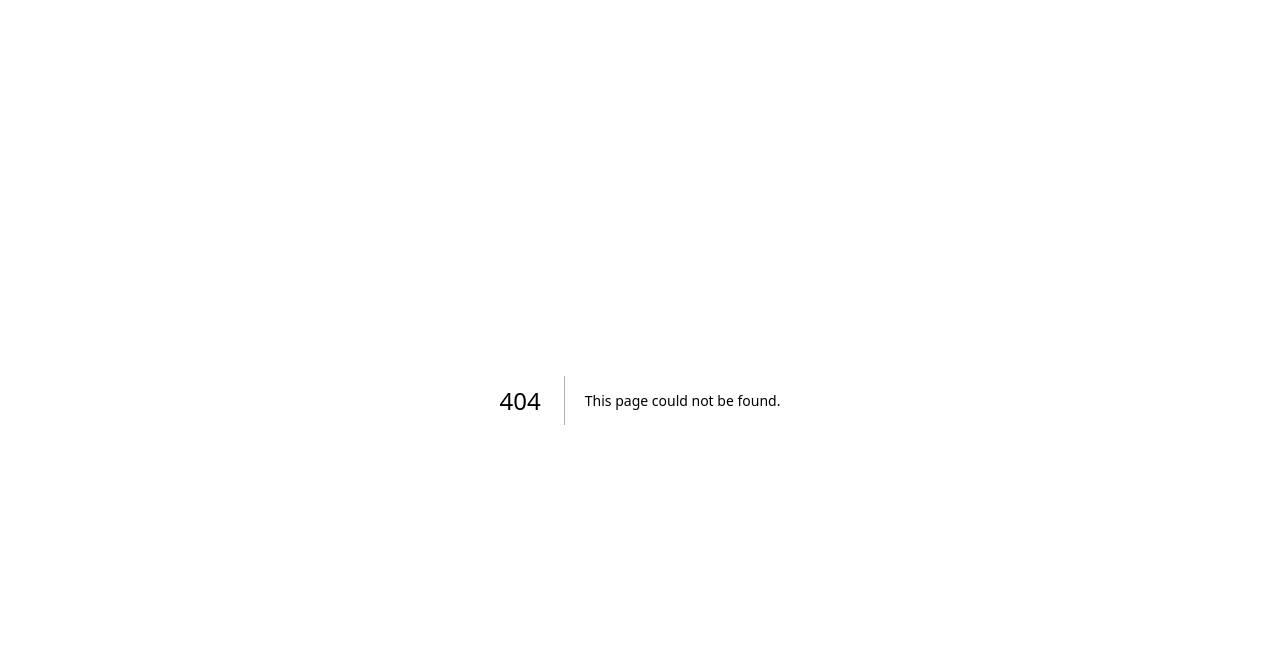
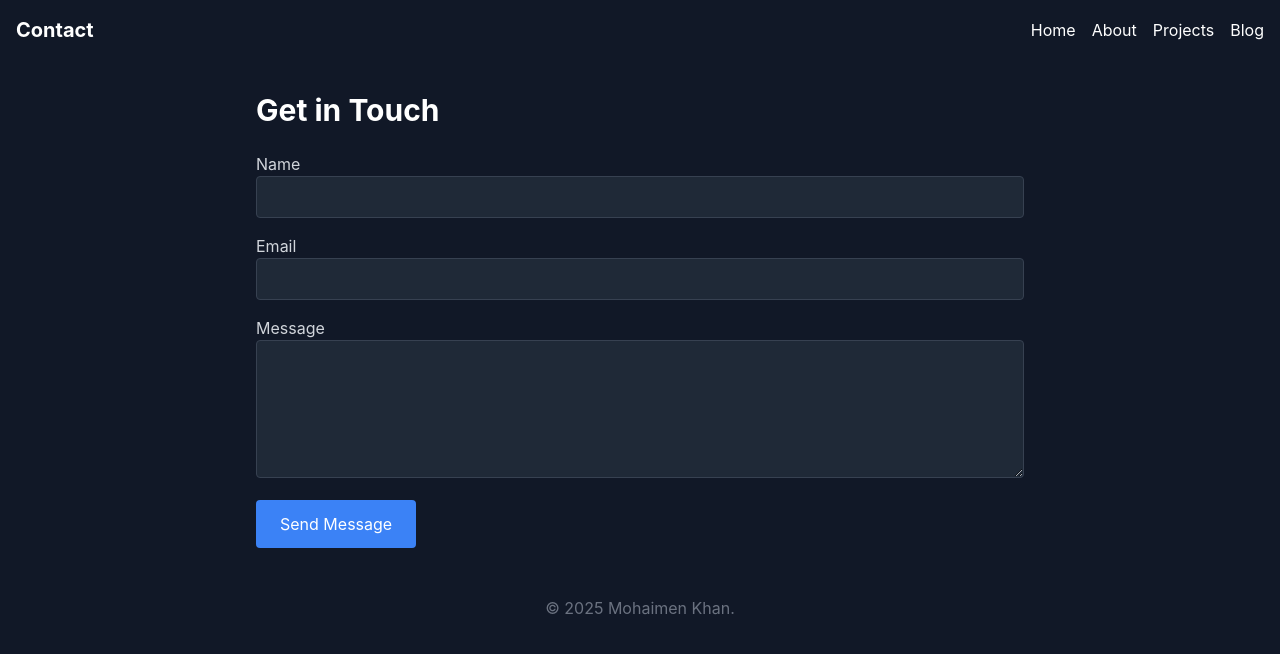
Before and after one commit to mohaimenhasan/mohaimenkhan-website, a Next.js app: page /portfolio/contact in a window 1280 px wide. Before the commit this address had no page. Shown: the top 654 px of the page. Built offline with nearby package versions, Linux system fonts and the light colour scheme.

Commit message:
refactor: update Tailwind CSS configuration, enhance navigation links, and improve blog RSS feed error handling

```diff
--- a/next.config.js
+++ b/next.config.js
@@ -1,8 +1,9 @@
 /** @type {import('next').NextConfig} */
 const nextConfig = {
-    // Uncomment and set the basePath if deploying from a sub-path (e.g., GitHub Pages repo)
-    // basePath: '/mohaimenkhan-website',
+    // For GitHub Pages deployment
+    basePath: '/portfolio',
     trailingSlash: true,
+    output: 'export',
     images: {
       unoptimized: true
     }
--- a/pages/about.js
+++ b/pages/about.js
@@ -8,10 +8,10 @@ export default function About() {
         <h1 className="text-xl font-bold">About Me</h1>
         <nav>
           <ul className="flex space-x-4">
-            <li><Link href="/">Home</Link></li>
-            <li><Link href="/projects">Projects</Link></li>
-            <li><Link href="/blog">Blog</Link></li>
-            <li><Link href="/contact">Contact</Link></li>
+            <li><Link href="/" className="hover:text-blue-400">Home</Link></li>
+            <li><Link href="/projects" className="hover:text-blue-400">Projects</Link></li>
+            <li><Link href="/blog" className="hover:text-blue-400">Blog</Link></li>
+            <li><Link href="/contact" className="hover:text-blue-400">Contact</Link></li>
           </ul>
         </nav>
       </header>
--- a/pages/blog.js
+++ b/pages/blog.js
@@ -3,6 +3,7 @@ import { motion } from 'framer-motion'
 import Parser from 'rss-parser'
 
 export async function getStaticProps() {
+  try {
     const parser = new Parser();
     const feed = await parser.parseURL('https://mohaimenkhan.substack.com/feed');
     // Limit to the latest 5 posts
@@ -14,9 +15,14 @@ export async function getStaticProps() {
     }));
 
     return {
-    props: { posts },
-    revalidate: 600 // Re-generate every 10 minutes
+      props: { posts }
     };
+  } catch (error) {
+    console.error('Failed to fetch RSS feed:', error);
+    return {
+      props: { posts: [] }
+    };
+  }
 }
 
 export default function Blog({ posts }) {
@@ -26,10 +32,10 @@ export default function Blog({ posts }) {
         <h1 className="text-xl font-bold">Blog</h1>
         <nav>
           <ul className="flex space-x-4">
-            <li><Link href="/">Home</Link></li>
-            <li><Link href="/about">About</Link></li>
-            <li><Link href="/projects">Projects</Link></li>
-            <li><Link href="/contact">Contact</Link></li>
+            <li><Link href="/" className="hover:text-blue-400">Home</Link></li>
+            <li><Link href="/about" className="hover:text-blue-400">About</Link></li>
+            <li><Link href="/projects" className="hover:text-blue-400">Projects</Link></li>
+            <li><Link href="/contact" className="hover:text-blue-400">Contact</Link></li>
           </ul>
         </nav>
       </header>
--- a/pages/contact.js
+++ b/pages/contact.js
@@ -16,10 +16,10 @@ export default function Contact() {
         <h1 className="text-xl font-bold">Contact</h1>
         <nav>
           <ul className="flex space-x-4">
-            <li><Link href="/">Home</Link></li>
-            <li><Link href="/about">About</Link></li>
-            <li><Link href="/projects">Projects</Link></li>
-            <li><Link href="/blog">Blog</Link></li>
+            <li><Link href="/" className="hover:text-blue-400">Home</Link></li>
+            <li><Link href="/about" className="hover:text-blue-400">About</Link></li>
+            <li><Link href="/projects" className="hover:text-blue-400">Projects</Link></li>
+            <li><Link href="/blog" className="hover:text-blue-400">Blog</Link></li>
           </ul>
         </nav>
       </header>
@@ -35,7 +35,7 @@ export default function Contact() {
             <p>Thank you for reaching out! I will get back to you soon.</p>
           ) : (
             <form
-              action="https://formspree.io/f/your_form_id_here"
+              action="https://formspree.io/f/xpzvkwrl"
               method="POST"
               onSubmit={handleSubmit}
               className="space-y-4"
--- a/pages/index.js
+++ b/pages/index.js
@@ -8,10 +8,10 @@ export default function Home() {
         <h1 className="text-xl font-bold">Mohaimen Khan</h1>
         <nav>
           <ul className="flex space-x-4">
-            <li><Link href="/about">About</Link></li>
-            <li><Link href="/projects">Projects</Link></li>
-            <li><Link href="/blog">Blog</Link></li>
-            <li><Link href="/contact">Contact</Link></li>
+            <li><Link href="/about" className="hover:text-blue-400">About</Link></li>
+            <li><Link href="/projects" className="hover:text-blue-400">Projects</Link></li>
+            <li><Link href="/blog" className="hover:text-blue-400">Blog</Link></li>
+            <li><Link href="/contact" className="hover:text-blue-400">Contact</Link></li>
           </ul>
         </nav>
       </header>
@@ -26,10 +26,8 @@ export default function Home() {
           <p className="mb-8">
             I’m Mohaimen Khan, a Software Engineer passionate about building innovative solutions with code.
           </p>
-          <Link href="/about">
-            <a className="px-6 py-3 bg-blue-500 rounded hover:bg-blue-600 transition">
-              Learn More About Me
-            </a>
+          <Link href="/about" className="px-6 py-3 bg-blue-500 rounded hover:bg-blue-600 transition">
+            Learn More About Me
           </Link>
         </motion.div>
       </main>
--- a/pages/projects.js
+++ b/pages/projects.js
@@ -8,10 +8,10 @@ export default function Projects() {
         <h1 className="text-xl font-bold">Projects & Experience</h1>
         <nav>
           <ul className="flex space-x-4">
-            <li><Link href="/">Home</Link></li>
-            <li><Link href="/about">About</Link></li>
-            <li><Link href="/blog">Blog</Link></li>
-            <li><Link href="/contact">Contact</Link></li>
+            <li><Link href="/" className="hover:text-blue-400">Home</Link></li>
+            <li><Link href="/about" className="hover:text-blue-400">About</Link></li>
+            <li><Link href="/blog" className="hover:text-blue-400">Blog</Link></li>
+            <li><Link href="/contact" className="hover:text-blue-400">Contact</Link></li>
           </ul>
         </nav>
       </header>
--- a/tailwind.config.js
+++ b/tailwind.config.js
@@ -1,11 +1,10 @@
-/** @type {import('tailwindcss').Config} */
 module.exports = {
     content: [
       "./pages/**/*.{js,ts,jsx,tsx}",
       "./components/**/*.{js,ts,jsx,tsx}"
     ],
     theme: {
-      extend: {}
+      extend: {},
     },
-    plugins: []
-  };
+    plugins: [],
+  }
```
Also changed, not shown: package.json (+11 -9 lines), 1 other file (tests, documents, lock files or other folders). Lines whose indentation alone changed are shown as unchanged.
